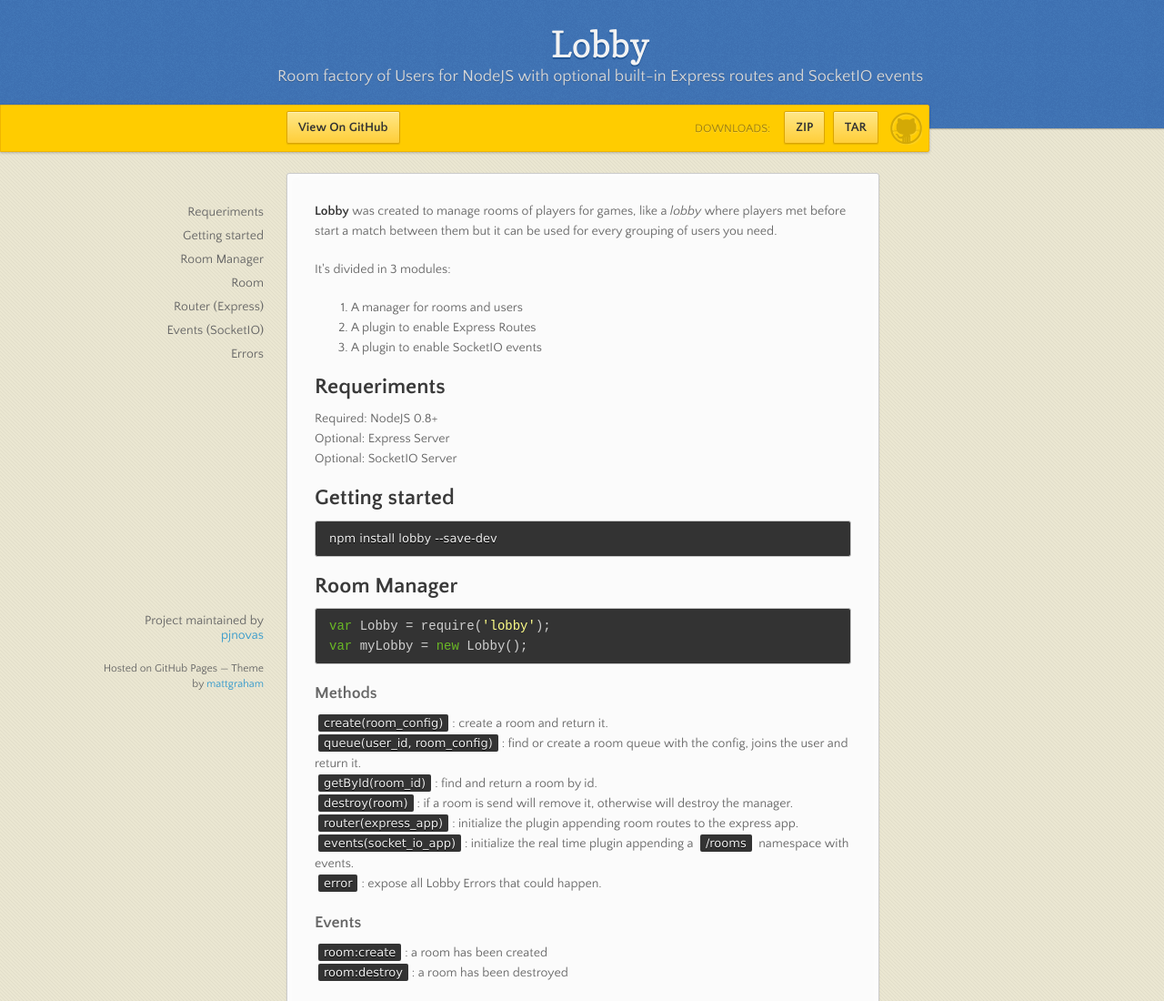
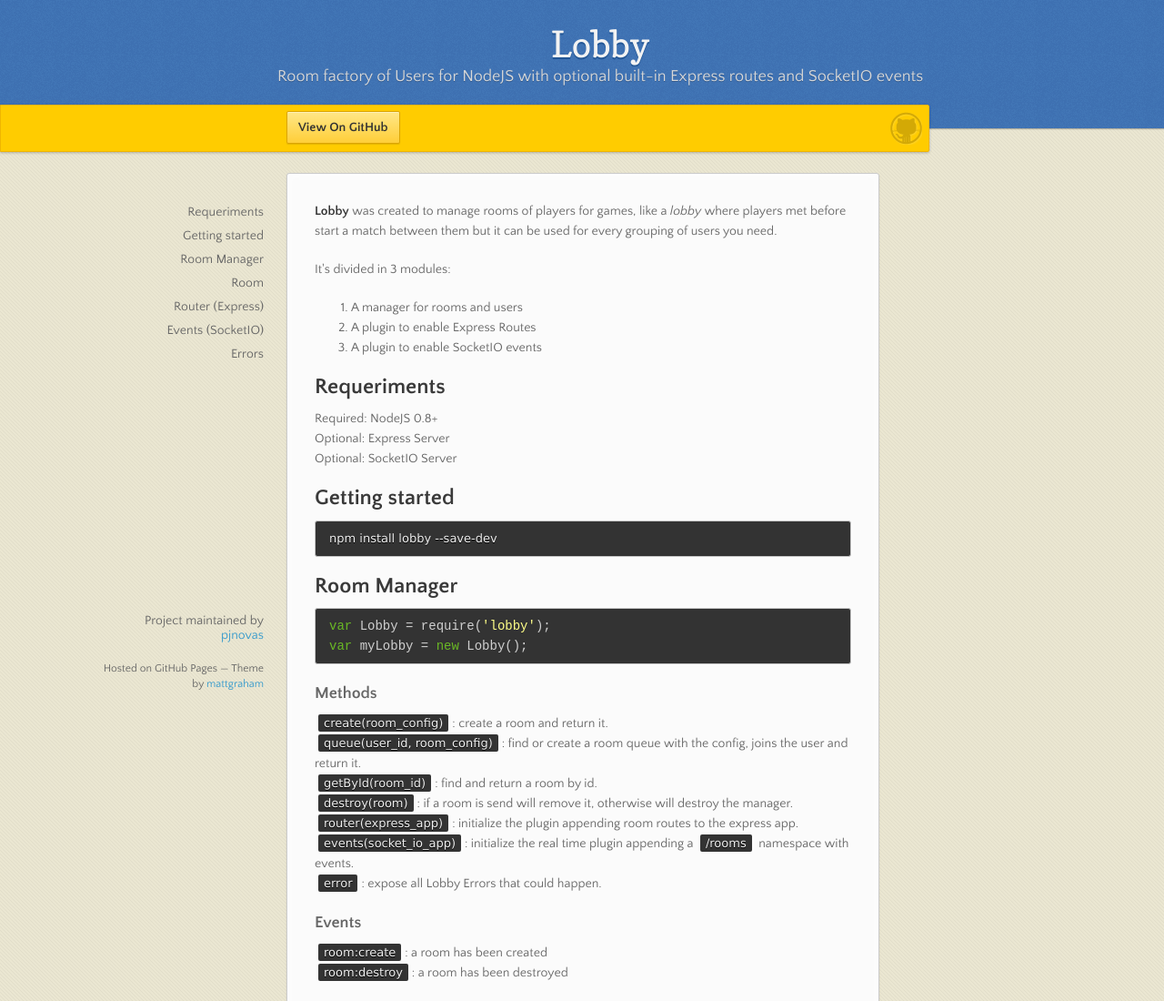
Before and after one commit to pjnovas/lobby, a plain HTML site: page index.html in a window 1280 px wide. Shown: the top 1100 px of the page at 91% size. Drawn offline with nearby package versions, Linux system fonts and the light colour scheme.

Commit message:
Update index.html

```diff
--- a/index.html
+++ b/index.html
@@ -25,13 +25,6 @@
         <span id="logo"></span>
 
         <a href="https://github.com/pjnovas/lobby" class="button fork"><strong>View On GitHub</strong></a>
-        <div class="downloads">
-          <span>Downloads:</span>
-          <ul>
-            <li><a href="https://github.com/pjnovas/lobby/zipball/master" class="button">ZIP</a></li>
-            <li><a href="https://github.com/pjnovas/lobby/tarball/master" class="button">TAR</a></li>
-          </ul>
-        </div>
       </div><!-- end banner -->
 
     <div class="wrapper">
```
